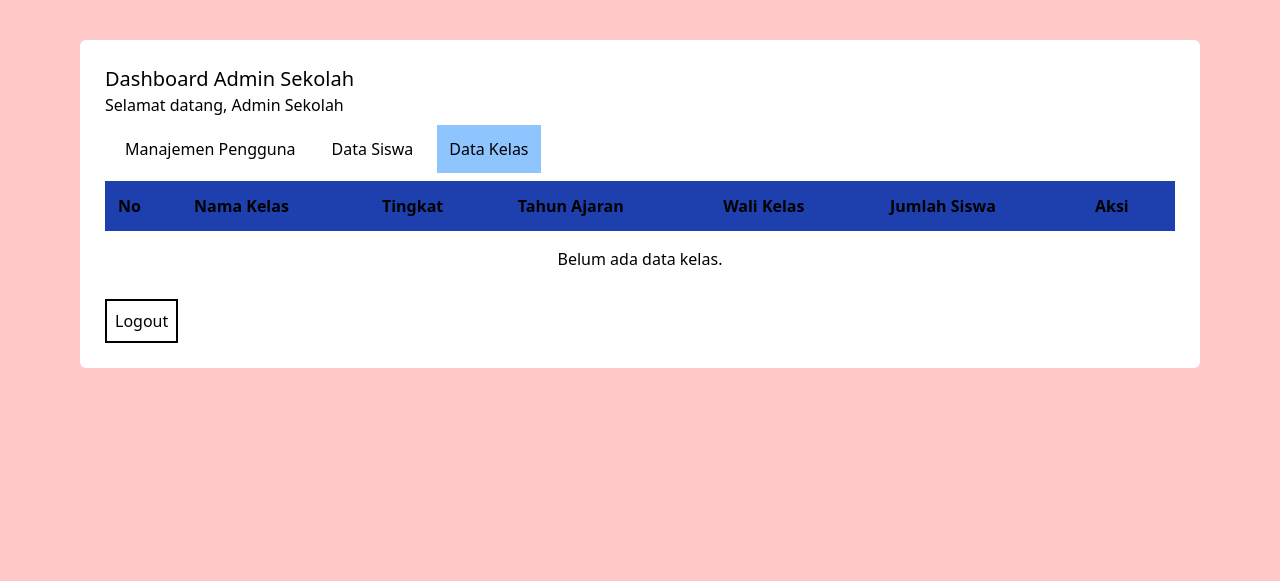
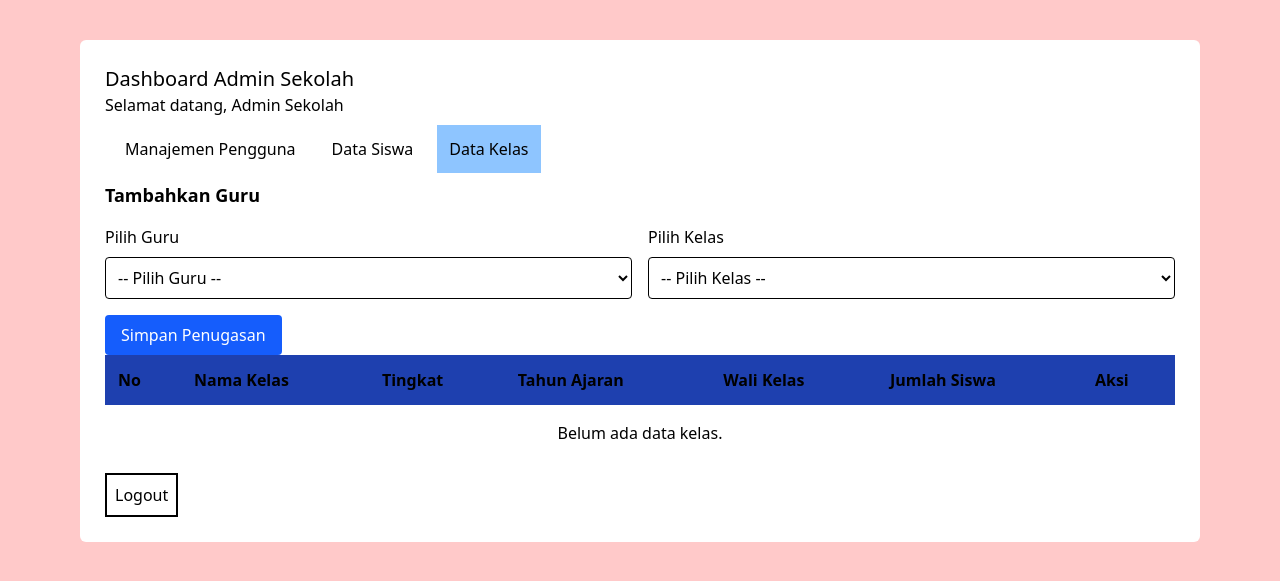
Before and after one commit to DiauddinMaulidi/tugas_maganghub_1, a Laravel app: template resources/views/admin/dashboard.blade.php in a window 1280 px wide, after a click on "Data Kelas". Shown: the top 581 px of the page. Run offline with Laravel 12, Linux system fonts and the light colour scheme; the template is opened without the code that fills it, so the values that code supplies are empty; a user stored in the database is signed in; data comes from the database, SQL or seed files in the repository; style sheets or scripts are compiled from the project's sources.

Commit message:
membuat halaman untuk guru

```diff
--- a/app/Models/User.php
+++ b/app/Models/User.php
@@ -10,6 +10,7 @@ use Illuminate\Database\Eloquent\Factories\HasFactory;
 use Illuminate\Foundation\Auth\User as Authenticatable;
 use Illuminate\Notifications\Notifiable;
 use Illuminate\Database\Eloquent\Relations\BelongsToMany;
+use App\Models\Kelas;
 
 #[Fillable(['name', 'email', 'password'])]
 #[Hidden(['password', 'remember_token'])]
@@ -36,4 +37,14 @@ class User extends Authenticatable
             'user_roles'
         )->withTimestamps();
     }
+
+    public function kelasAbsensi()
+    {
+        return $this->belongsToMany(
+            Kelas::class,
+            'guru_kelas',
+            'user_id',
+            'kelas_id'
+        );
+    }
 }
--- a/resources/views/admin/dashboard.blade.php
+++ b/resources/views/admin/dashboard.blade.php
@@ -142,6 +142,63 @@
 
     <!-- kelas -->
      <div id="kelas" class="tab-content hidden">
+        <h3 class="text-lg font-semibold mb-4">
+            Tambahkan Guru
+        </h3>
+
+         @if (session('success'))
+            <div class="bg-green-100 text-green-700 p-3 rounded mb-3">
+                {{ session('success') }}
+            </div>
+        @endif
+
+        @if ($errors->any())
+            <div class="bg-red-100 text-red-700 p-3 rounded mb-3">
+                @foreach ($errors->all() as $error)
+                    <p>{{ $error }}</p>
+                @endforeach
+            </div>
+        @endif
+
+        <form action="{{ route('admin.guru-kelas') }}" method="POST">
+            @csrf
+
+            <div class="grid grid-cols-1 md:grid-cols-2 gap-4">
+                <div>
+                    <label class="block mb-2 font-medium">Pilih Guru</label>
+                    <select name="user_id" required
+                        class="w-full border rounded p-2">
+                        <option value="">-- Pilih Guru --</option>
+
+                        @foreach ($guruUsers as $guru)
+                            <option value="{{ $guru->id }}">
+                                {{ $guru->name }}
+                            </option>
+                        @endforeach
+                    </select>
+                </div>
+
+                <div>
+                    <label class="block mb-2 font-medium">Pilih Kelas</label>
+                    <select name="kelas_id" required
+                        class="w-full border rounded p-2">
+                        <option value="">-- Pilih Kelas --</option>
+
+                        @foreach ($kelas as $item)
+                            <option value="{{ $item->id }}">
+                                {{ $item->nama_kelas }}
+                            </option>
+                        @endforeach
+                    </select>
+                </div>
+            </div>
+
+            <button type="submit"
+                class="mt-4 bg-blue-600 text-white px-4 py-2 rounded hover:bg-blue-700">
+                Simpan Penugasan
+            </button>
+        </form>
+
         <table class="w-full border-collapse">
             <thead>
                 <tr>
--- a/routes/web.php
+++ b/routes/web.php
@@ -24,18 +24,21 @@ Route::middleware('auth')->group(function () {
 
     // Dashboard Admin
     Route::middleware('role:admin')->prefix('admin')->group(function () {
-        Route::get('/dashboard', function () {
-            return view('admin.dashboard');
-        })->name('admin.dashboard');
+        Route::get('/dashboard', [AdminController::class, 'dashboard'])
+            ->name('admin.dashboard');
 
         Route::get('/users', [UserController::class, 'index'])
             ->name('admin.users');
+
+        Route::post('/guru-kelas', [AdminController::class, 'assignGuruKelas'])
+            ->name('admin.guru-kelas');
     });
 
-    Route::middleware('role:petugas')->prefix('petugas')->group(function () {
-        Route::get('dashboard', function () {
-            return view('petugas.dashboard');
-        })->name('petugas.dashboard');
+    // Dashboard Guru
+    Route::middleware('role:guru')->prefix('guru')->group(function () {
+
+        Route::get('/dashboard', [GuruController::class, 'dashboard'])
+            ->name('guru.dashboard');
     });
 });
 
@@ -49,5 +52,5 @@ Route::get('/users', [UserController::class, 'index'])
 Route::get('/admin/dashboard', [AdminController::class, 'dashboard'])
     ->name('admin.dashboard');
 
-Route::get('/guru/dashboard', [AdminController::class, 'dashboard'])
-    ->name('guru.dashboard');
+Route::post('/admin/guru-kelas', [AdminController::class, 'assignGuruKelas'])
+    ->name('admin.guru-kelas');
```
Also changed, not shown: app/Http/Controllers/AdminController.php (+20 -0 lines), app/Http/Controllers/GuruController.php (+15 -27 lines), app/Models/Kelas.php (+10 -0 lines), resources/views/guru/dashboard.blade.php (added, +81 -0 lines), database/migrations/2026_11_23_010949_create_guru_kelas_table.php.
